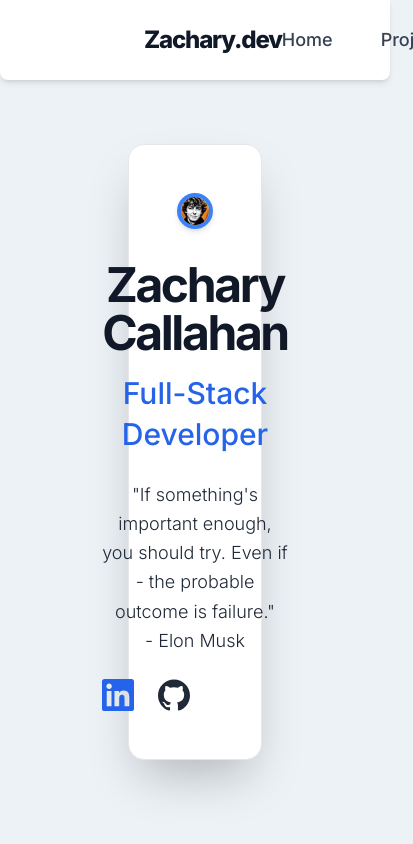
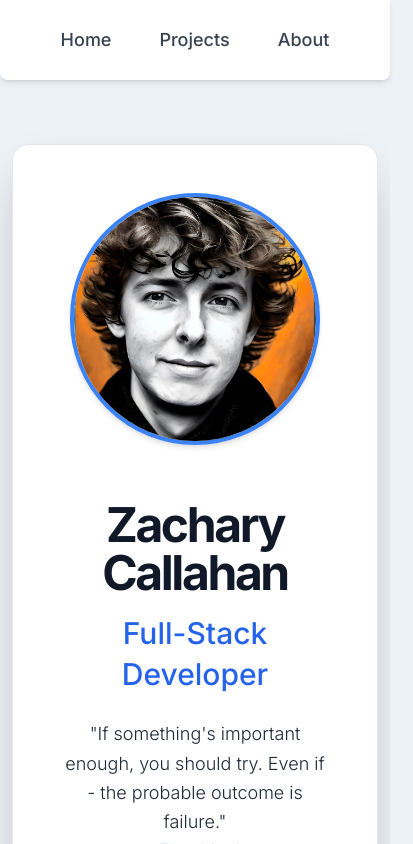
Before and after one commit to ZacharyCallahan/portfolio, a Next.js app: page / in a window 390 px wide. Shown: the top 844 px of the page, 413 px wide, since content can reach past the window. Built offline with nearby package versions, Linux system fonts and the light colour scheme.

Commit message:
Made responsive

```diff
--- a/app/components/About.jsx
+++ b/app/components/About.jsx
@@ -3,7 +3,7 @@ import AboutPFP from "../../public/AboutPFP.png";
 
 const About = () => {
     return (
-        <div className="  gap-12 flex items-center justify-center bg-white dark:bg-gray-800 p-10 rounded-xl shadow-md hover:shadow-xl transform transition-all duration-500">
+        <div className="xl:flex-nowrap xl:justify-between flex-wrap  gap-12 flex items-center justify-center bg-white dark:bg-gray-800 p-3 sm:p-6 rounded-xl shadow-md hover:shadow-xl transform transition-all duration-500">
             <Image
                 alt="Zachary"
                 src={AboutPFP}
@@ -11,7 +11,7 @@ const About = () => {
                 height={300}
                 className="rounded-md border-4 border-gradient-to-br from-blue-500 to-indigo-600 dark:border-gradient-to-br dark:from-gray-500 dark:to-gray-700"
             />
-            <div className="space-y-6 ml-10">
+            <div className="space-y-6 ">
                 <h2 className="text-3xl font-extrabold tracking-tight text-gray-900 dark:text-gray-100 hover:text-blue-600 dark:hover:text-blue-400 transition-colors">
                     About Me
                 </h2>
--- a/app/components/Card.jsx
+++ b/app/components/Card.jsx
@@ -2,7 +2,7 @@ import React from 'react';
 
 const Card = ({title, children}) => {
     return (
-        <div className="bg-white dark:bg-gray-800 shadow-md hover:shadow-xl w-1/4 rounded-xl overflow-hidden transform transition-all duration-500 hover:scale-105 hover:-rotate-1">
+        <div className="bg-white dark:bg-gray-800 shadow-md hover:shadow-xl w-full rounded-xl overflow-hidden transform transition-all duration-500 hover:scale-105 hover:-rotate-1">
             <div className="bg-gradient-to-br from-blue-500 to-indigo-600 dark:from-indigo-700 dark:to-indigo-900 p-5">
                 <h3 className="text-xl font-bold text-white">{title}</h3>
             </div>
--- a/app/components/HomePage.jsx
+++ b/app/components/HomePage.jsx
@@ -45,16 +45,16 @@ import IconCard from "./IconCard";
 
 const HomePage = () => {
     return (
-        <div className="  gap-24 flex flex-col h-fit  justify-center ">
-            <div className="bg-white dark:bg-gray-900 p-12 rounded-2xl shadow-2xl border dark:border-gray-700 transition-all transform hover:-translate-y-2 duration-300">
-                <div className="flex flex-col md:flex-row items-center justify-between">
-                    <div className="flex-shrink-0 mb-8 md:mb-0">
+        <div className="gap-24 flex flex-col h-fit  justify-center ">
+            <div className=" bg-white dark:bg-gray-900 p-12 rounded-2xl shadow-2xl border dark:border-gray-700 transition-all transform hover:-translate-y-2 duration-300">
+                <div className="xl:flex-nowrap xl:justify-between xl:flex-row flex-wrap  flex flex-col items-center justify-between">
+                    <div className="flex-shrink-0  mb-8 md:mb-0">
                         <Image
                             alt="Stefan Topalovic"
                             src={pfp}
                             width={250}
                             height={250}
-                            className="rounded-full border-4 border-blue-500 dark:border-blue-300 shadow-md"
+                            className="rounded-full border-4 xl:mb-0 mb-6 border-blue-500 dark:border-blue-300 shadow-md"
                         />
                     </div>
                     <div className="md:ml-8 text-center md:text-left">
@@ -74,7 +74,7 @@ const HomePage = () => {
                                 - Elon Musk
                             </p>
                         </div>
-                        <div className="flex space-x-6 justify-start">
+                        <div className="flex space-x-6 md:justify-start justify-center">
                             <Link
                                 target="_blank"
                                 href="https://www.linkedin.com/in/zachary-callahan-9a08b7254/"
@@ -92,7 +92,7 @@ const HomePage = () => {
                 </div>
             </div>
 
-            <div className="flex justify-between gap-10">
+            <div className="xl:flex-nowrap xl:justify-between flex-wrap  flex justify-center gap-10">
                 {/* Front-end Card */}
                 <Card title="Front-end">
                     <IconCard
--- a/app/components/Navbar.jsx
+++ b/app/components/Navbar.jsx
@@ -3,10 +3,10 @@ import Link from "next/link";
 const Navbar = () => {
     return (
         <nav className=" fixed top-0 left-0 w-full z-50 bg-white dark:bg-gray-800 shadow-md rounded-b-lg p-4">
-            <div className="container px-32 m-auto  flex justify-between items-center h-12">
+            <div className="container md:px-32 px-0 m-auto justify-center  flex md:justify-between items-center h-12">
                 <Link
                     href={"/"}
-                    className="text-2xl font-extrabold tracking-tighter text-gray-900 dark:text-gray-100 hover:text-blue-600 dark:hover:text-blue-400 transition-colors">
+                    className="hidden md:block text-2xl font-extrabold tracking-tighter text-gray-900 dark:text-gray-100 hover:text-blue-600 dark:hover:text-blue-400 transition-colors">
                     Zachary.dev
                 </Link>
                 <ul className="flex items-center gap-12">
--- a/app/components/ProjectCard.jsx
+++ b/app/components/ProjectCard.jsx
@@ -16,16 +16,16 @@ const ProjectCard = ({
         <div
             className={`${
                 imageOnLeft ? "flex-row" : "flex-row-reverse"
-            } flex justify-between items-center bg-white dark:bg-gray-800 p-6 rounded-md shadow-md hover:shadow-xl transform transition-all duration-500`}>
+            } flex gap-6 flex-wrap justify-center  xl:flex-nowrap xl:justify-between items-center bg-white dark:bg-gray-800 p-3 sm:p-6 rounded-md shadow-md hover:shadow-xl transform transition-all duration-500`}>
             <Image
                 alt="project"
                 src={image}
-                width={1080}
-                height={1920}
-                className="rounded-md shadow-sm w-2/5 h-2/5"
+                width={480}
+                height={720}
+                className="rounded-md shadow-sm"
             />
 
-            <div className="flex flex-col justify-between text-center items-center w-6/12 space-y-4">
+            <div className="flex flex-col justify-between text-center items-center space-y-4">
                 <div>
                     <h5 className="text-3xl font-bold text-gray-800 dark:text-white mb-6">
                         {title}
@@ -34,7 +34,7 @@ const ProjectCard = ({
                         {description}
                     </p>
                 </div>
-                <div className="text-4xl flex gap-6 text-gray-800 dark:text-gray-400">
+                <div className="text-4xl flex xl:flex-nowrap xl:justify-between flex-wrap justify-center gap-6 text-gray-800 dark:text-gray-400">
                     {children}
                 </div>
                 <div className="flex gap-9 pt-6">
--- a/app/page.js
+++ b/app/page.js
@@ -6,7 +6,7 @@ import Projects from './components/Projects'
 
 export default function Home() {
   return (
-    <main className='space-y-36 mt-36 container px-32 m-auto'>
+    <main className='space-y-36 mt-36 container md:px-32 px-3 m-auto'>
       <HomePage />
       <About />
       <Projects />
```
